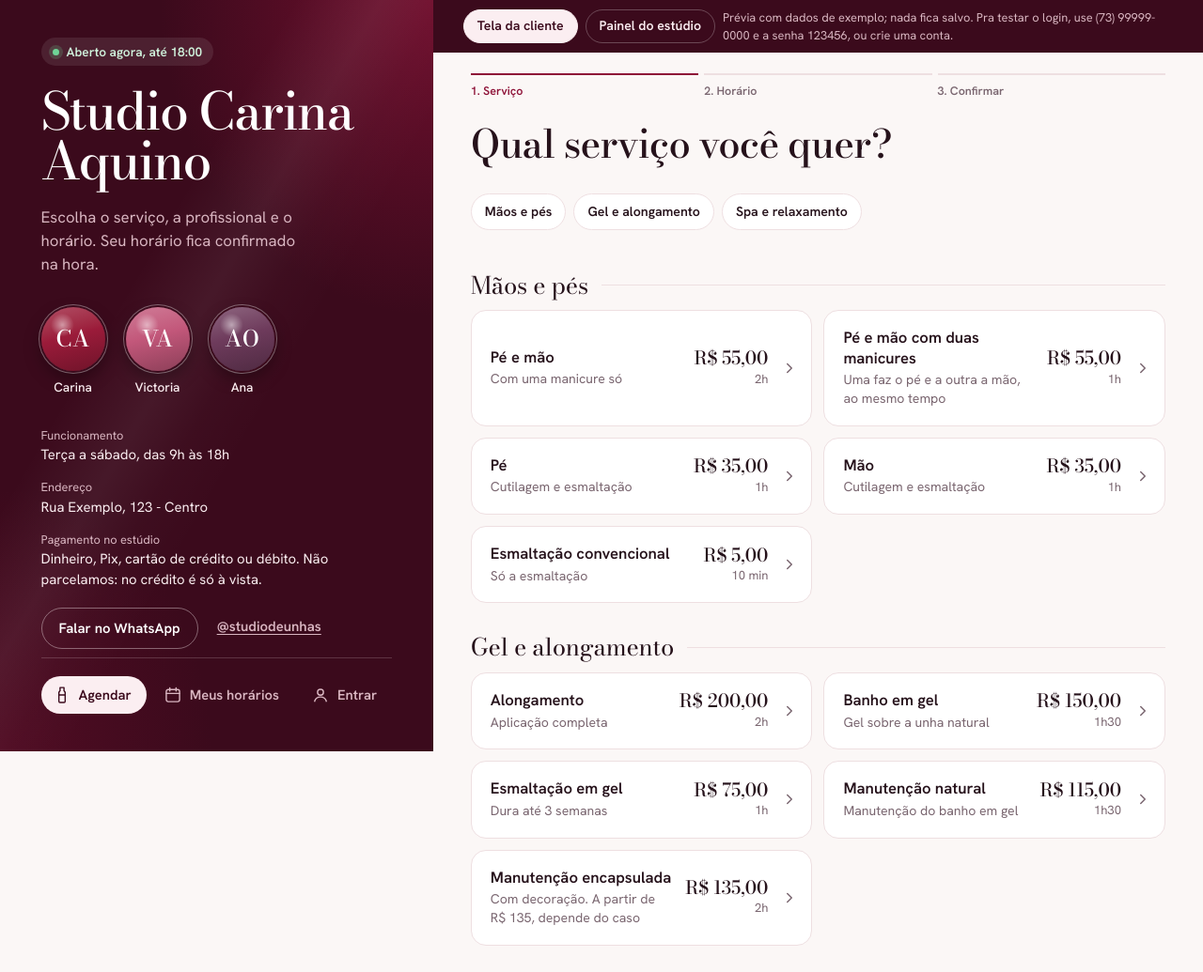
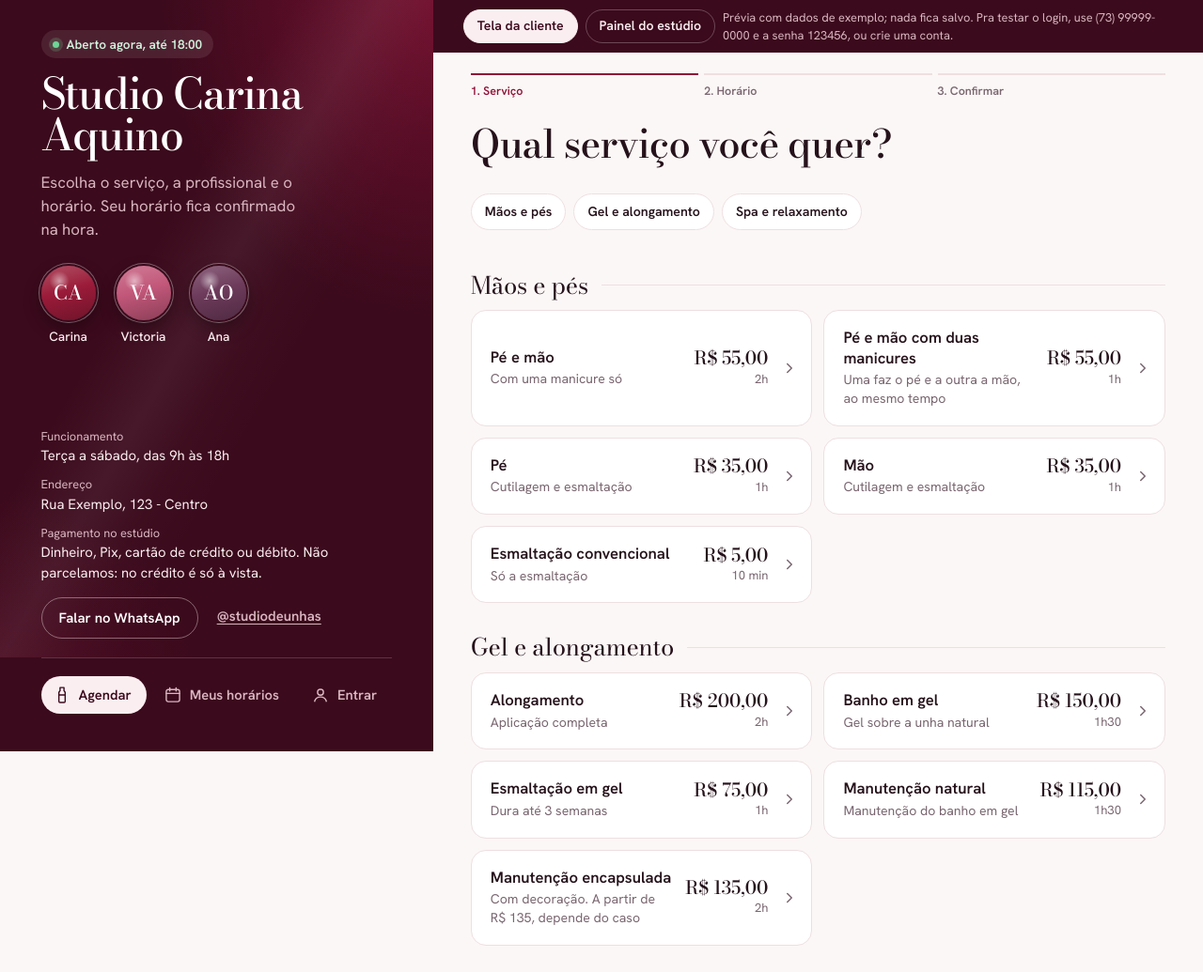
Before and after one commit to leonardoassousa/agenda-unha, a PHP site: page /previa/index.html in a window 1280 px wide. Shown: the top 1035 px of the page at 94% size. Run offline with PHP 8.4, Linux system fonts and the light colour scheme.

Commit message:
Vitrine do computador: barra de abas sólida e vitrine compacta em tela baixa
Co-Authored-By: Claude Opus 5.5 <noreply@anthropic.com>
Claude-Session: https://claude.ai/code/session_01FZpF6HyV6Pmj2P2pvkwmpL

```diff
--- a/previa/index.html
+++ b/previa/index.html
@@ -1452,6 +1452,29 @@ button {
     background: color-mix(in srgb, #fff 10%, transparent);
   }
 
+  /* Notebook (tela baixa): vitrine mais compacta pra caber acima da barra de abas */
+  @media (max-height: 900px) {
+    .vitrine {
+      gap: 24px;
+      padding-top: 32px;
+      padding-bottom: 120px;
+    }
+    .vitrine-topo {
+      gap: 16px;
+    }
+    .vitrine-nome {
+      font-size: clamp(2.6rem, 3.6vw, 3.8rem);
+    }
+    .vitrine .foto-capa {
+      width: 58px;
+      height: 58px;
+      font-size: 1.3rem;
+    }
+    .vitrine-info {
+      gap: 10px;
+    }
+  }
+
   /* A capa do celular sai: a vitrine faz esse papel */
   .capa {
     display: none;
@@ -1558,7 +1581,7 @@ button {
     gap: 6px;
     padding: 20px clamp(32px, 3.4vw, 56px) 40px;
     padding-inline: clamp(32px, 3.4vw, 56px);
-    background: none;
+    background: var(--vinho); /* sólida: o texto da vitrine passa por baixo sem encavalar */
     border-top: 0;
   }
   .tabbar::before {
```
Also changed, not shown: assets/cliente.css (+24 -1 lines).
